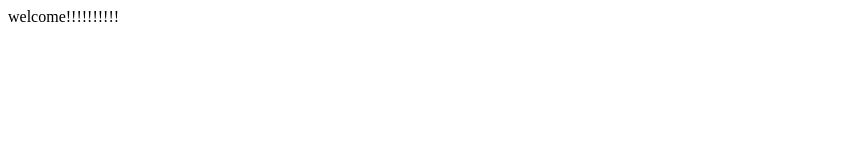
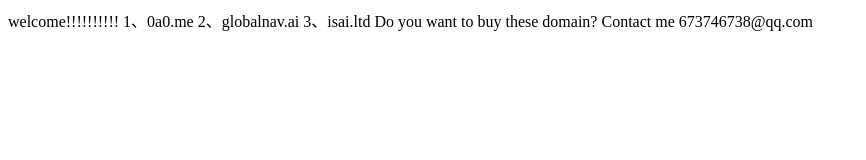
Before and after one commit to 673746738/673746738.github.io, a plain HTML site: page index.html in a window 1280 px wide. Shown: the whole page, without its empty margins (0-866 px from the left). Drawn offline with Linux system fonts and the light colour scheme.

Commit message:
Update index.html

```diff
--- a/index.html
+++ b/index.html
@@ -1 +1,2 @@
 <hi>welcome!!!!!!!!!!</hi>
+1、0a0.me 2、globalnav.ai 3、isai.ltd Do you want to buy these domain? Contact me 673746738@qq.com
```
